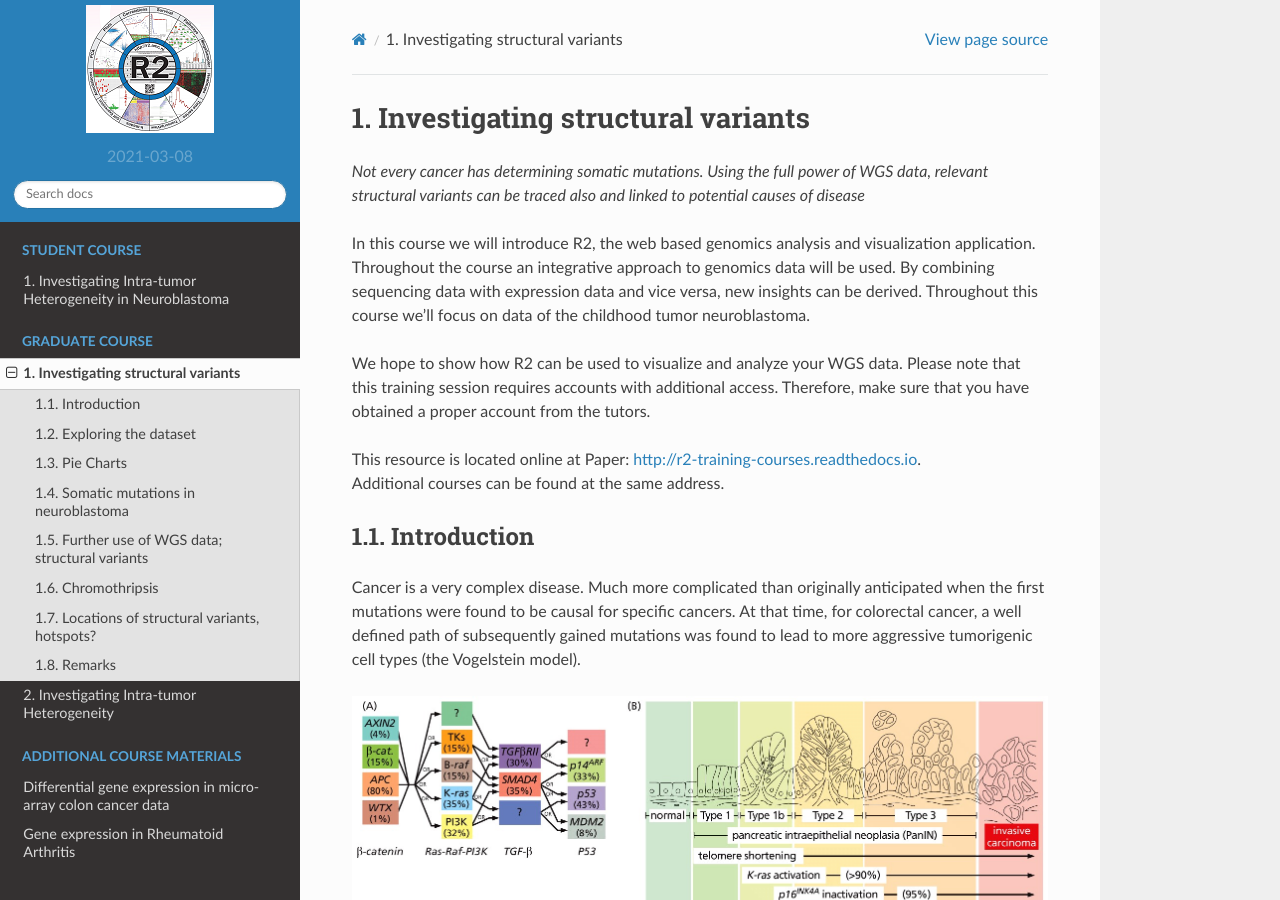
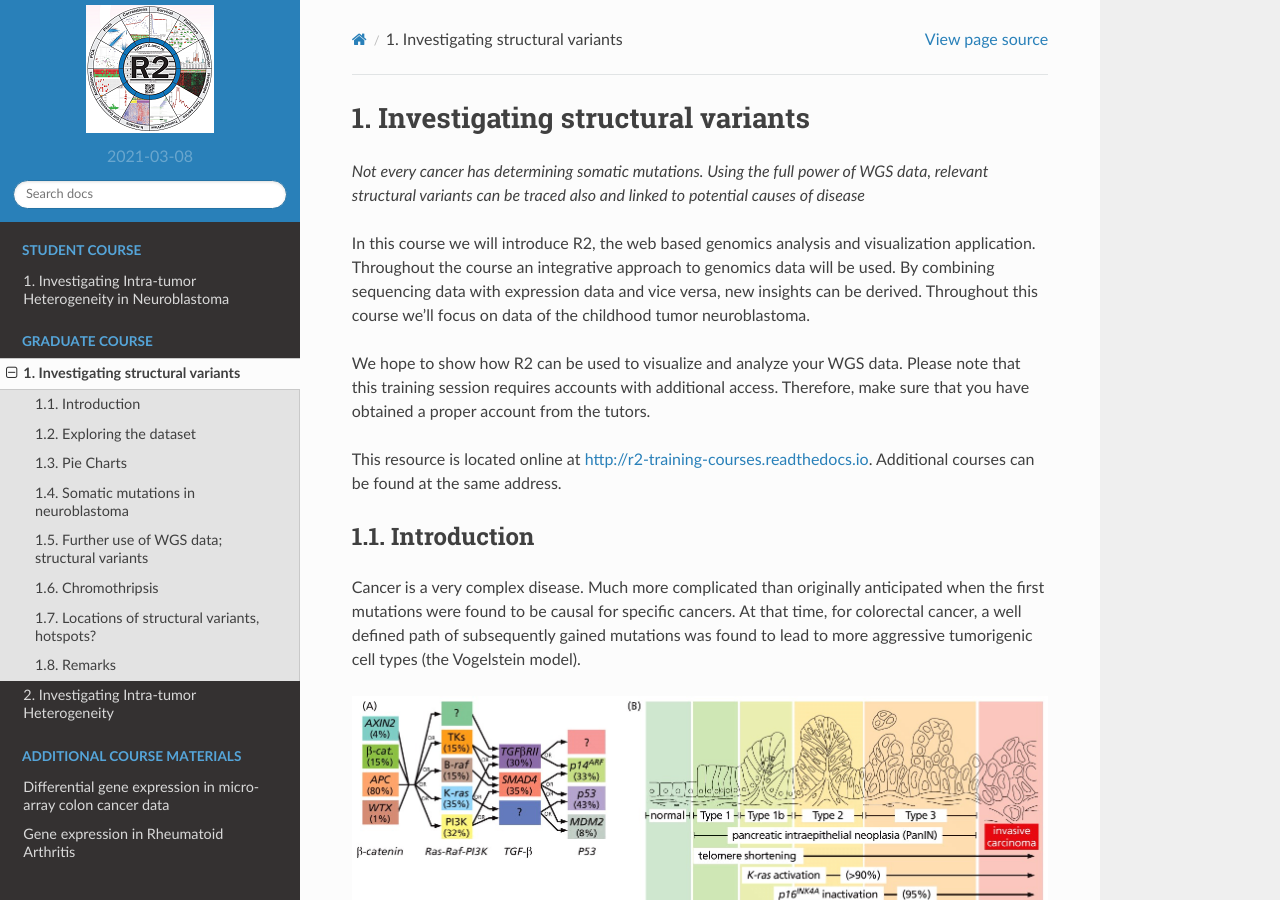
Before and after one commit to antronerds/r2-training-courses, a Sphinx documentation site: the page built from docs/Finding_structural_variants.md, in a window 1280 px wide and 900 px high. Built offline with Sphinx 7.4.7 and the Read the Docs theme 2.0.0, drawn with Linux system fonts in a browser that asks for light colours; pages that are not in the unit, such as notebooks, are missing from menus; some of the changed text lies outside the part shown.

Commit message:
Struct Variants, improvements

```diff
--- a/docs/Finding_structural_variants.md
+++ b/docs/Finding_structural_variants.md
@@ -8,8 +8,7 @@ In this course we will introduce R2, the web based genomics analysis and visuali
 
 We hope to show how R2 can be used to visualize and analyze your WGS data. Please note that this training session requires accounts with additional access. Therefore, make sure that you have obtained a proper account from the tutors.
 
-This resource is located online at Paper: [http://r2-training-courses.readthedocs.io](http://r2-training-courses.readthedocs.io).
-Additional courses can be found at the same address.
+This resource is located online at [http://r2-training-courses.readthedocs.io](http://r2-training-courses.readthedocs.io). Additional courses can be found at the same address.
 
 Introduction
 ---
--- a/docs/_static/css/r2tutorials.css
+++ b/docs/_static/css/r2tutorials.css
@@ -78,8 +78,6 @@ div.r2didyouknow th {
 }
 
 
-
-
 /*
 Images are parsed into an reference external class; we want these centered and block just
 like their annotation text in strong
```
Also changed, not shown: other parts of docs/Finding_structural_variants.md (+1 -1 lines).
